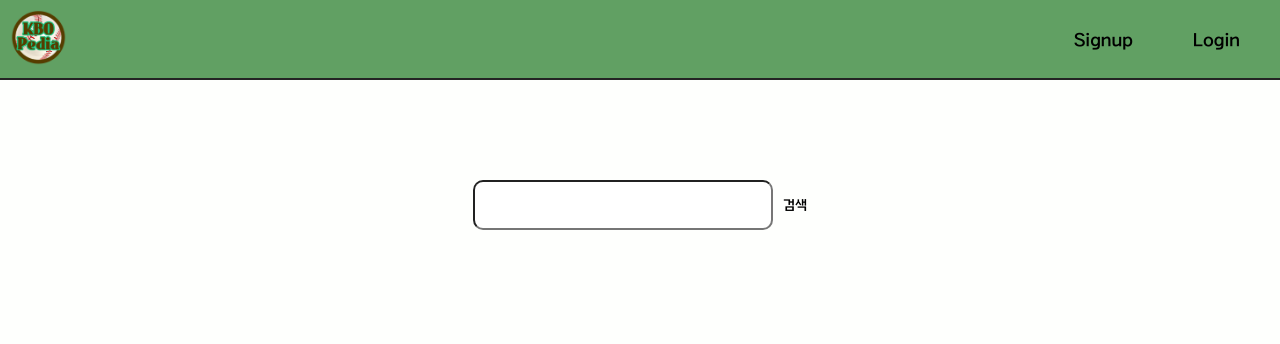
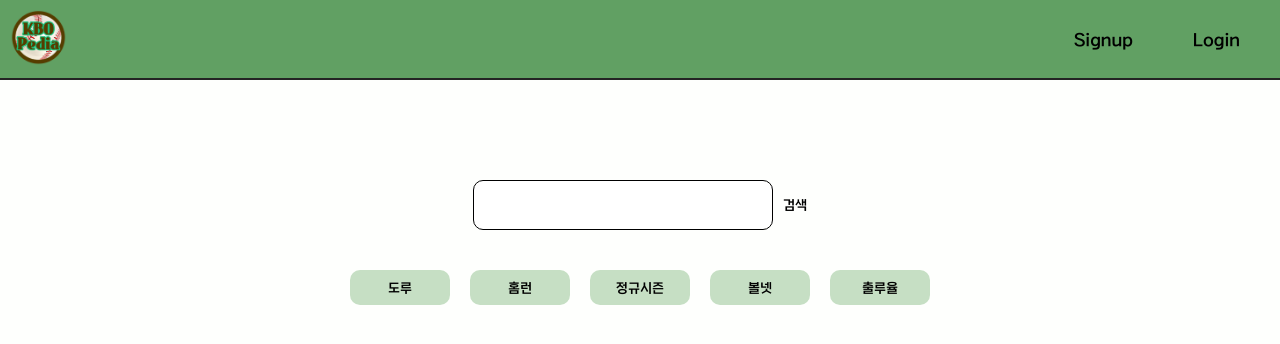
Before and after one commit to rnjsdpwls/Kbopedia, a React (Create React App) app in the folder KBO_FRONT/: page /Dict in a window 1280 px wide. Shown: the top 344 px of the page. Built offline with nearby package versions, Linux system fonts and the light colour scheme.

Commit message:
feat: 세부 페이지 추가

```diff
--- a/KBO_FRONT/package.json
+++ b/KBO_FRONT/package.json
@@ -8,10 +8,12 @@
     "@testing-library/user-event": "^13.2.1",
     "@types/jest": "^27.0.1",
     "@types/node": "^16.7.13",
+    "@types/puppeteer": "^7.0.4",
     "@types/react": "^18.0.0",
     "@types/react-dom": "^18.0.0",
     "axios": "^1.5.1",
     "json-server": "^0.17.4",
+    "puppeteer": "^21.5.0",
     "react": "^18.2.0",
     "react-dom": "^18.2.0",
     "react-router-dom": "^6.16.0",
--- a/KBO_FRONT/src/components/pages/DictPage/Dict.tsx
+++ b/KBO_FRONT/src/components/pages/DictPage/Dict.tsx
@@ -1,34 +1,6 @@
-// import React, { useState, ChangeEvent } from "react";
-// import { SearchInput, InputForm, BtnSearch, InputFormContainer } from "./StyledDict";
-
-// export default function Dict() {
-//   const [value, setValue] = useState("");
-
-//   const onChange = (event: ChangeEvent<HTMLInputElement>) => {
-//     setValue(event.target.value);
-//   };
-
-//   return (
-//     <div>
-//       <SearchInput>
-//         <InputFormContainer>
-//           <InputForm
-//             value={value}
-//             onChange={onChange}
-//             type="text"
-//             placeholder="용어 검색"
-//           >
-//             <BtnSearch>닉네임 변경</BtnSearch>
-//           </InputForm>
-//         </InputFormContainer>
-
-
-//       </SearchInput>
-//     </div>
-//   );
-// }
 import React, { useState, ChangeEvent } from "react";
 import { SearchInput, InputForm, BtnSearch, InputFormContainer } from "./StyledDict";
+import SearchedKeywords from "./SearchedKeywords";
 
 export default function Dict() {
   const [value, setValue] = useState("");
@@ -45,6 +17,7 @@ export default function Dict() {
           type="text" />
         <BtnSearch>검색</BtnSearch>
       </SearchInput>
+      <SearchedKeywords />
     </div >
   );
 }
--- /dev/null
+++ b/KBO_FRONT/src/components/pages/DictPage/SearchedKeywords.tsx
@@ -0,0 +1,13 @@
+import { BtnWords, Container } from "./StyledSearchedKeywords";
+
+export default function SearchedKeywords() {
+  return (
+    <Container>
+      <BtnWords>도루</BtnWords>
+      <BtnWords>홈런</BtnWords>
+      <BtnWords>정규시즌</BtnWords>
+      <BtnWords>볼넷</BtnWords>
+      <BtnWords>출루율</BtnWords>
+    </Container>
+  );
+}
--- a/KBO_FRONT/src/components/pages/DictPage/StyledDict.ts
+++ b/KBO_FRONT/src/components/pages/DictPage/StyledDict.ts
@@ -4,17 +4,21 @@ export const SearchInput = styled.div`
   display: flex;
   justify-content: center;
   margin-top: 100px;
-  position: relative;
 `;
 
 export const InputForm = styled.input`
+  border: 1px solid black;
   width: 300px;
   height: 50px;
   border-radius: 10px;
   font-size: 17px;
+  &:focus {
+    outline: none;
+  }
 `;
 
 export const BtnSearch = styled.button`
+  left: 10px;
   margin-left: 10px;
 `;
 
--- /dev/null
+++ b/KBO_FRONT/src/components/pages/DictPage/StyledSearchedKeywords.ts
@@ -0,0 +1,38 @@
+import styled from "styled-components";
+
+export const Container = styled.div`
+  margin-top: 40px;
+  display: flex;
+  justify-content: center;
+`;
+
+export const BtnWords = styled.button`
+  background-color: #c6dfc4;
+  position: relative;
+  border-radius: 10px;
+  width: 100px;
+  height: 35px;
+  margin: 0 10px;
+  transition: all 0.3s;
+  overflow: hidden;
+  &:focus {
+    outline: none;
+  }
+  &::before {
+    content: "";
+    position: absolute;
+    height: 100%;
+    width: 100%;
+    background-color: #c6dfc4;
+    top: 100%;
+    left: 0;
+    transition: all 0.3s;
+    z-index: -1;
+  }
+  &:hover::before {
+    transform: translateY(-100%);
+  }
+  &:hover {
+    color: #61a063;
+  }
+`;
--- a/KBO_FRONT/src/globals.css
+++ b/KBO_FRONT/src/globals.css
@@ -35,7 +35,6 @@ body {
   line-height: 1;
   font-family: "KBO Dia Gothic_medium";
   background-color: #fefffd;
-  /* background-color: #f6f9f0; */
 }
 ol,
 ul {
```
Also changed, not shown: KBO_FRONT/src/components/pages/SchedulePage/Schedule.css (deleted, +0 -75 lines), KBO_FRONT/src/components/pages/SchedulePage/Schedule.tsx (added, +94 -0 lines), KBO_FRONT/src/components/pages/SchedulePage/SytledSchedule.ts (deleted, +0 -16 lines), KBO_FRONT/tsconfig.json (+2 -8 lines), 2 other files (tests, documents, lock files or other folders).
